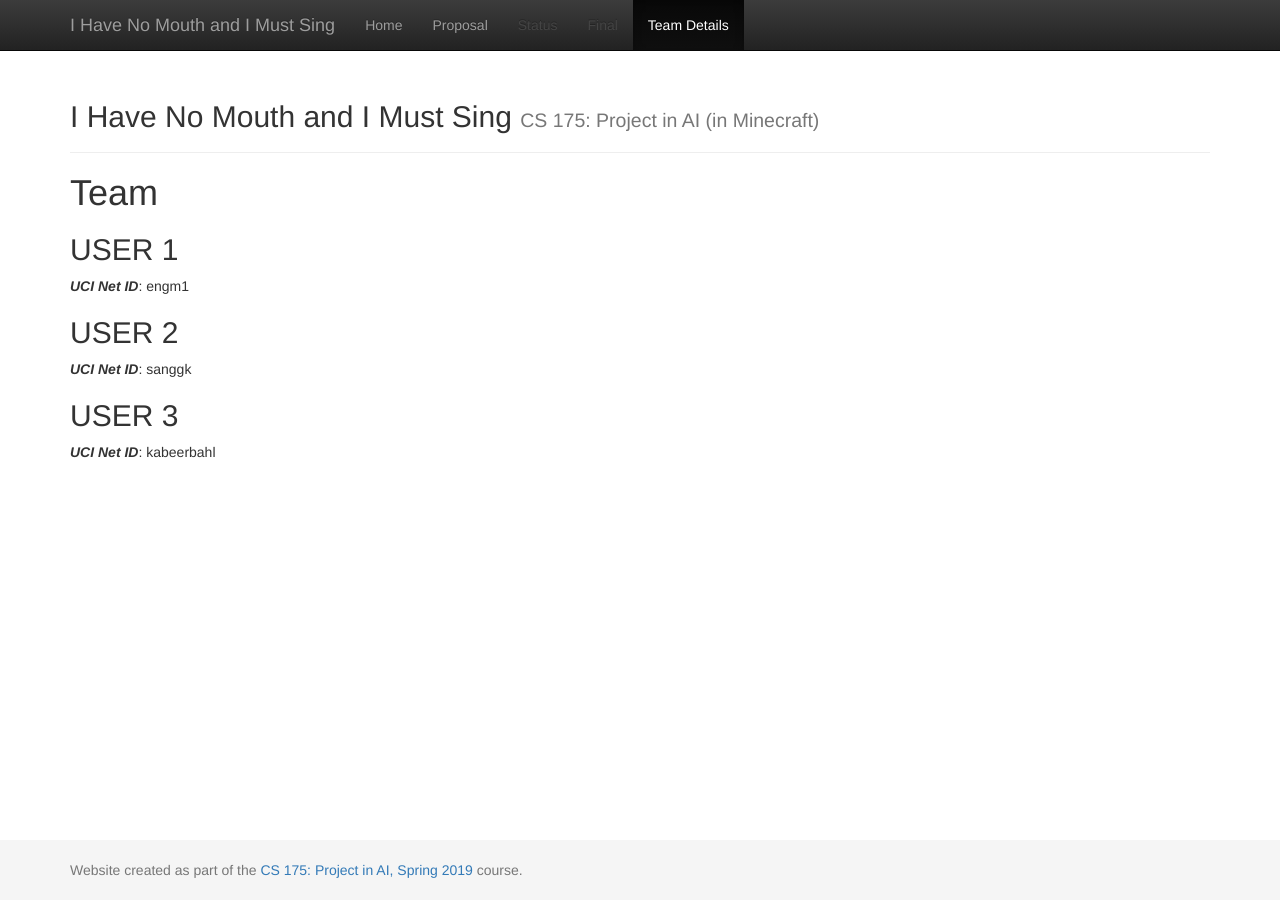
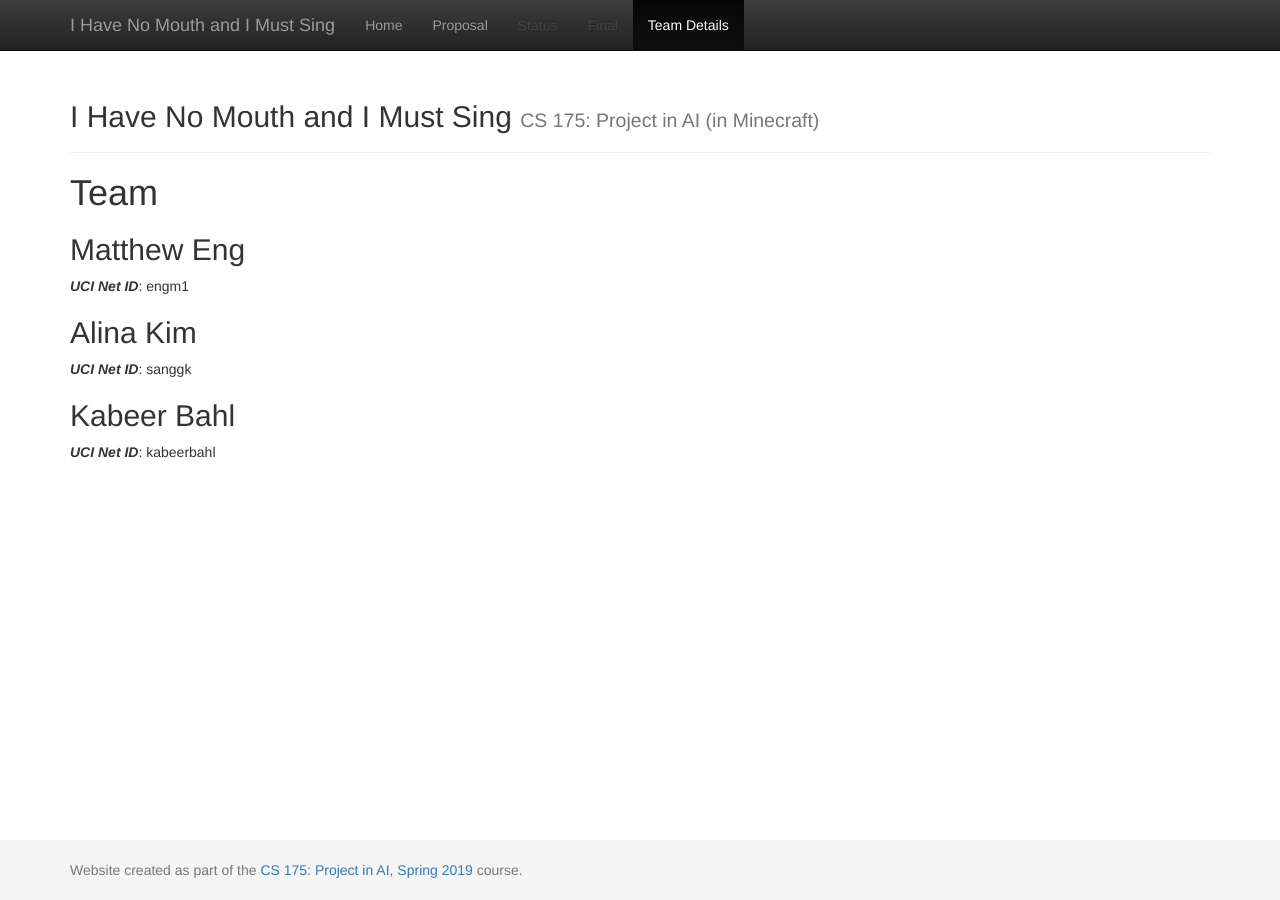
Before and after one commit to matengm1/CS175-Project, a Jekyll site: the page built from docs/team.md, in a window 1280 px wide. Built offline with Jekyll 4.4.1, drawn with Linux system fonts in a browser that asks for light colours.

Commit message:
Update team.md

```diff
--- a/docs/team.md
+++ b/docs/team.md
@@ -6,11 +6,11 @@ title:  Team
 # {{ page.title }}
 
 
-## USER 1
+## Matthew Eng
 ***UCI Net ID***: engm1
 
-## USER 2
+## Alina Kim
 ***UCI Net ID***: sanggk
 
-## USER 3
+## Kabeer Bahl
 ***UCI Net ID***: kabeerbahl
```
